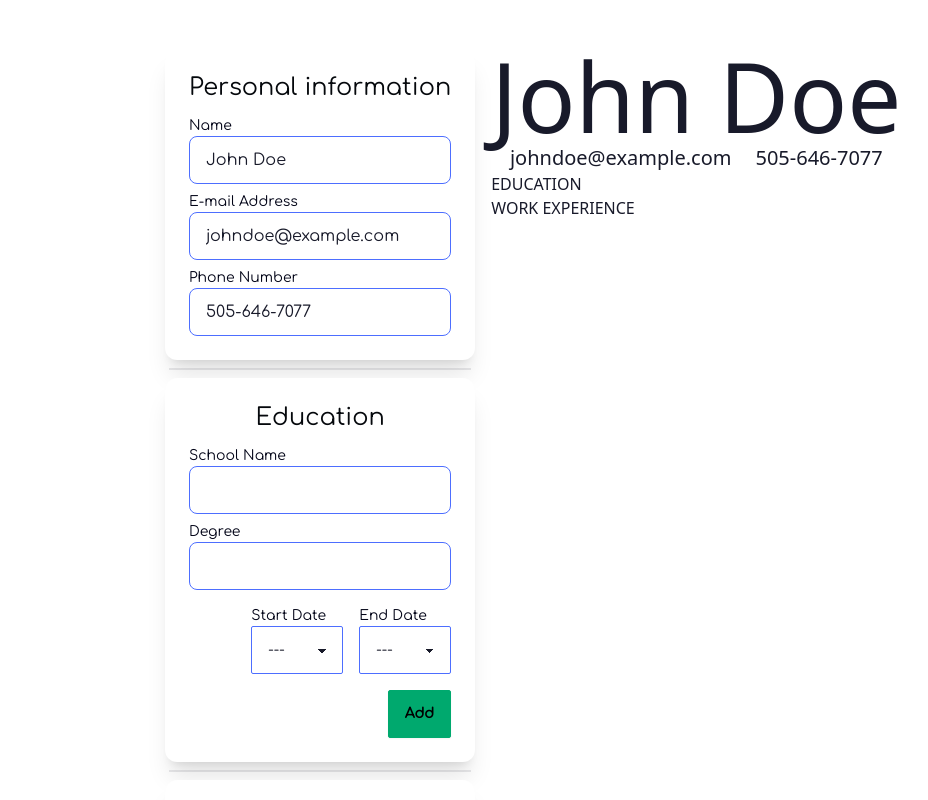
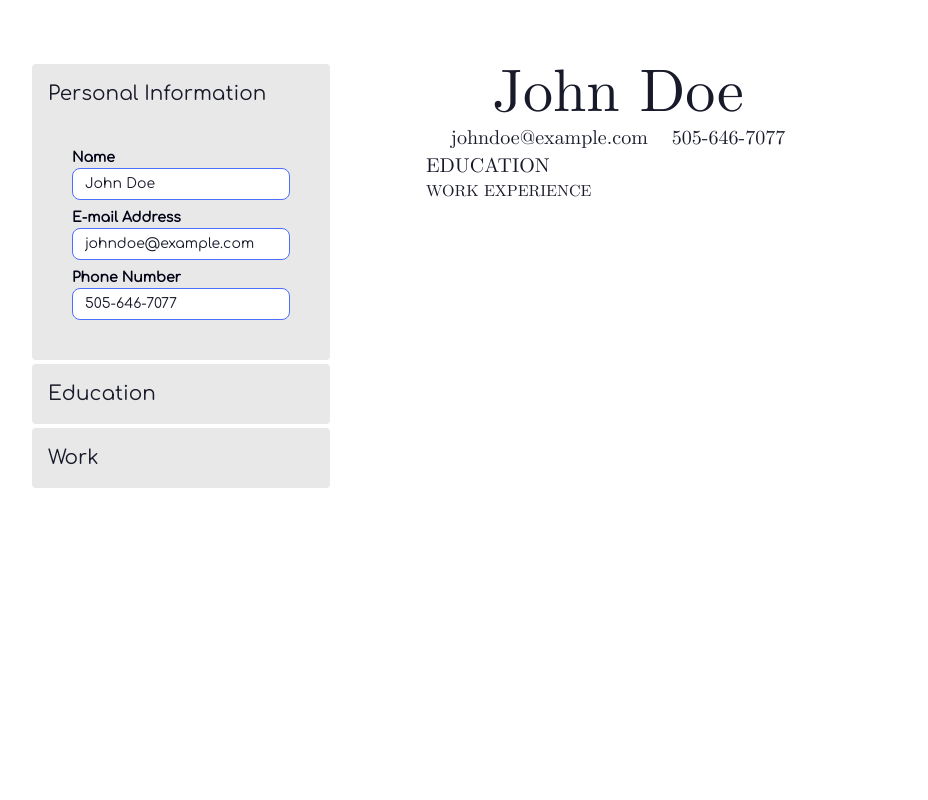
Before and after one commit to kosbys/Minimal-Resume, a React (Vite) app: page / in a window 1280 px wide. Shown: the top 800 px of the page, without its empty margins (219-1147 px from the left). Built offline with nearby package versions, Linux system fonts and the light colour scheme.

Commit message:
Add accordion to form

```diff
--- a/index.html
+++ b/index.html
@@ -7,7 +7,7 @@
     <title></title>
   </head>
   <body>
-    <div id="root" class="flex flex-row h-screen w-screen"></div>
+    <div id="root" class="flex flex-row m-16 justify-center gap-24"></div>
     <script type="module" src="/src/App.tsx"></script>
   </body>
 </html>
--- a/src/Components/Main.tsx
+++ b/src/Components/Main.tsx
@@ -242,7 +242,7 @@ export default function Main() {
   personData.change = changePerson;
 
   return (
-    <div className="flex flex-row gap-4 mt-12 ml-96">
+    <>
       <Form person={personData} submit={formAddEvent}></Form>
       <Resume
         person={personData}
@@ -252,6 +252,6 @@ export default function Main() {
         title={modalData.title}
         body={modalData.body}
         edit={modalData.edit}></Modal>
-    </div>
+    </>
   );
 }
--- a/src/Components/form/Form.tsx
+++ b/src/Components/form/Form.tsx
@@ -7,11 +7,29 @@ export default function Form({ person, submit }: formProps) {
   // style
   return (
     <div className="flex flex-col gap-1 font-comfortaa" id="form-container">
-      <FormPersonal person={person}></FormPersonal>
-      <div className="divider m-1"></div>
-      <FormEducation submit={submit}></FormEducation>
-      <div className="divider m-1"></div>
-      <FormWork submit={submit}></FormWork>
+      <div className="collapse bg-base-200">
+        <input type="radio" name="form-accordion" defaultChecked />
+        <div className="collapse-title text-xl font-medium">
+          Personal Information
+        </div>
+        <div className="collapse-content">
+          <FormPersonal person={person}></FormPersonal>
+        </div>
+      </div>
+      <div className="collapse bg-base-200">
+        <input type="radio" name="form-accordion" />
+        <div className="collapse-title text-xl font-medium">Education</div>
+        <div className="collapse-content">
+          <FormEducation submit={submit}></FormEducation>
+        </div>
+      </div>
+      <div className="collapse bg-base-200">
+        <input type="radio" name="form-accordion" />
+        <div className="collapse-title text-xl font-medium">Work</div>
+        <div className="collapse-content">
+          <FormWork submit={submit}></FormWork>
+        </div>
+      </div>
     </div>
   );
 }
--- a/src/Components/form/FormEducation.tsx
+++ b/src/Components/form/FormEducation.tsx
@@ -7,10 +7,7 @@ export default function FormEducation({ submit }: formSubmit) {
       id="educationForm"
       onSubmit={submit}
       noValidate
-      className="flex justify-center items-center flex-col p-6 gap-2 bg-base-100 rounded-xl shadow-xl">
-      <div className="personal-info-title text-2xl text-secondary-content mb-1">
-        Education
-      </div>
+      className="flex justify-center items-center flex-col p-6 gap-2 bg-base-200">
       <FormInput
         name={"schoolName"}
         type={"text"}
--- a/src/Components/form/FormInput.tsx
+++ b/src/Components/form/FormInput.tsx
@@ -13,13 +13,15 @@ export default function FormInput({
 
     return (
       <div className="flex flex-col self-end" id={`${name}Wrap`}>
-        <label htmlFor={name} className="text-sm text-primary-content">
+        <label
+          htmlFor={name}
+          className="font-bold text-sm text-primary-content">
           {label}
         </label>
         <select
-          id={`${name}Input`}
+          id={name}
           name={name}
-          className="select select-primary text-base-content"
+          className="select select-primary select-sm text-base-content"
           defaultValue={value}>
           {years}
         </select>
@@ -28,17 +30,17 @@ export default function FormInput({
   }
   return (
     <div className="flex flex-col self-start w-full" id={`${name}Wrap`}>
-      <label htmlFor={name} className="text-sm text-primary-content">
+      <label htmlFor={name} className="font-bold text-sm text-primary-content">
         {label}
       </label>
       <input
         data-type={name}
-        id={`${name}Input`}
+        id={name}
         onChange={updateFunction}
         type={type}
         name={name}
         defaultValue={value}
-        className="input input-bordered input-primary rounded-lg text-base-content"></input>
+        className="input input-bordered input-sm input-primary rounded-lg text-base-content"></input>
     </div>
   );
 }
--- a/src/Components/form/FormPersonal.tsx
+++ b/src/Components/form/FormPersonal.tsx
@@ -6,10 +6,7 @@ export default function FormPersonal({ person }: { person: person }) {
   return (
     <form
       noValidate
-      className="flex justify-center items-center flex-col p-6 gap-2 bg-base-100 rounded-xl shadow-xl ">
-      <div className="personal-info-title text-2xl text-secondary-content mb-1">
-        Personal information
-      </div>
+      className="flex justify-center items-center flex-col p-6 gap-2 bg-base-200">
       <FormInput
         updateFunction={person.change}
         name={"personName"}
--- a/src/Components/form/FormWork.tsx
+++ b/src/Components/form/FormWork.tsx
@@ -7,10 +7,7 @@ export default function FormWork({ submit }: formSubmit) {
       id="workForm"
       onSubmit={submit}
       noValidate
-      className="flex justify-center items-center flex-col p-6 gap-2 bg-base-100 rounded-xl shadow-xl">
-      <div className="personal-info-title text-2xl text-secondary-content mb-1">
-        Work
-      </div>
+      className="flex justify-center items-center flex-col p-6 gap-2 bg-base-200">
       <FormInput
         name={"companyName"}
         type={"text"}
--- a/src/Components/resume/EducationInfo.tsx
+++ b/src/Components/resume/EducationInfo.tsx
@@ -3,7 +3,7 @@ import { elements } from "../../helpers/types";
 export default function EducationInfo({ list }: elements) {
   return (
     <div className="flex flex-col">
-      <h2>EDUCATION</h2>
+      <div className="text-xl">EDUCATION</div>
       {list}
     </div>
   );
--- a/src/Components/resume/PersonalInfo.tsx
+++ b/src/Components/resume/PersonalInfo.tsx
@@ -3,7 +3,7 @@ import { person } from "../../helpers/types";
 export default function PersonalInfo({ personName, email, phone }: person) {
   return (
     <div className="flex flex-col">
-      <h1 className="text-8xl" id="name_resume">
+      <h1 className="text-6xl text-center" id="name_resume">
         {personName}
       </h1>
       <div className="flex justify-center gap-6">
--- a/src/Components/resume/Resume.tsx
+++ b/src/Components/resume/Resume.tsx
@@ -9,7 +9,7 @@ export default function Resume({
   workElements,
 }: resumeProps) {
   return (
-    <div className="flex flex-col ">
+    <div className="flex flex-col w-2/6 font-computerModern">
       <PersonalInfo
         personName={person.personName}
         email={person.email}
--- a/src/index.css
+++ b/src/index.css
@@ -10,4 +10,15 @@
     font-display: swap;
     src: url(assets/fonts/Comfortaa-VariableFont_wght.ttf) format("woff2");
   }
+  @font-face {
+    font-family: "ComputerModern";
+    font-style: normal;
+    font-weight: 400;
+    font-display: swap;
+    src: url(assets/fonts/ComputerModern.ttf) format("woff2");
+  }
 }
+
+label {
+  user-select: none;
+}
--- a/tailwind.config.js
+++ b/tailwind.config.js
@@ -6,6 +6,7 @@ export default {
   theme: {
     fontFamily: {
       comfortaa: ["Comfortaa"],
+      computerModern: ["ComputerModern"],
     },
     extend: {},
   },
```
Also changed, not shown: src/assets/fonts/ComputerModern.ttf (added).
